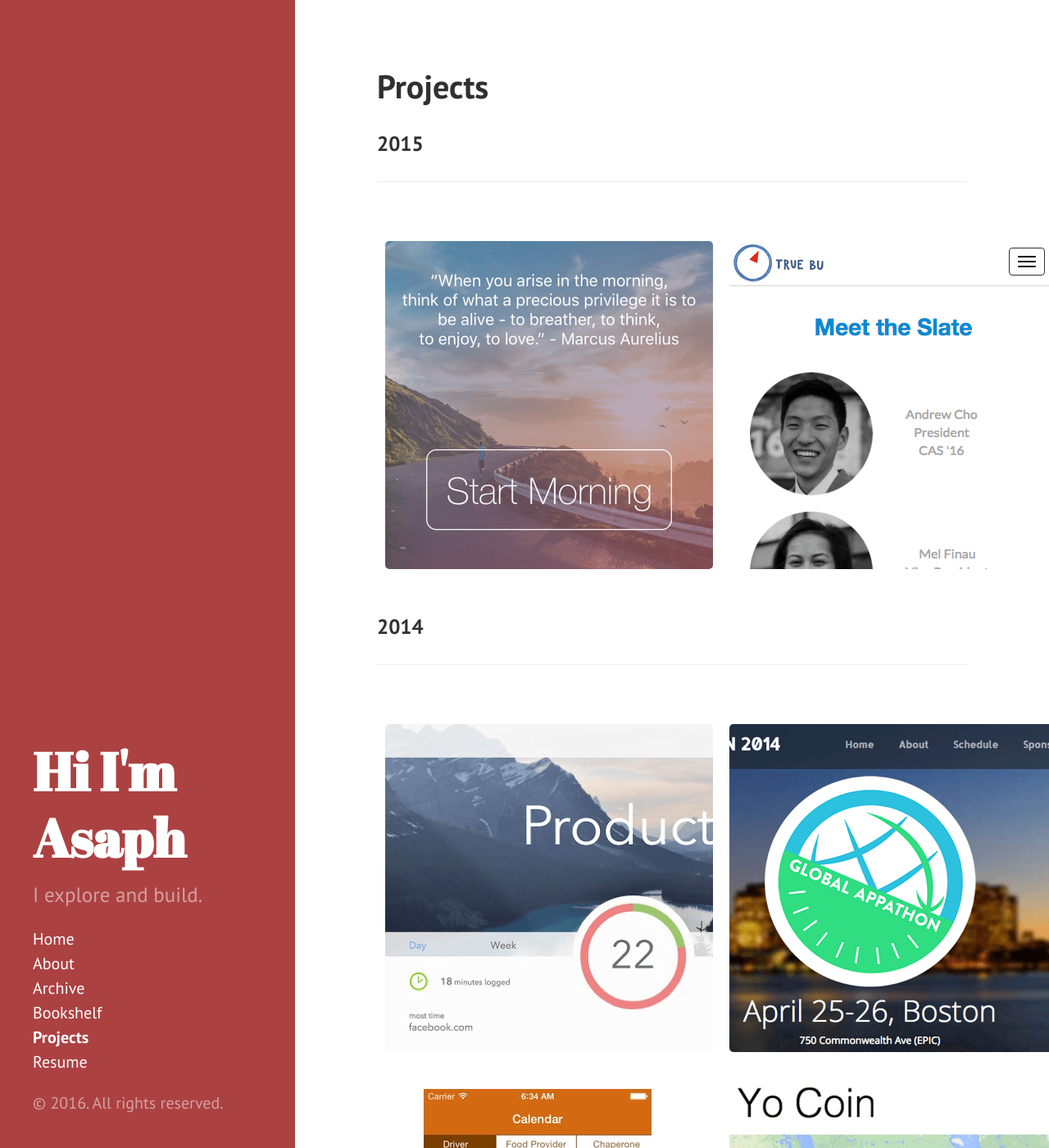
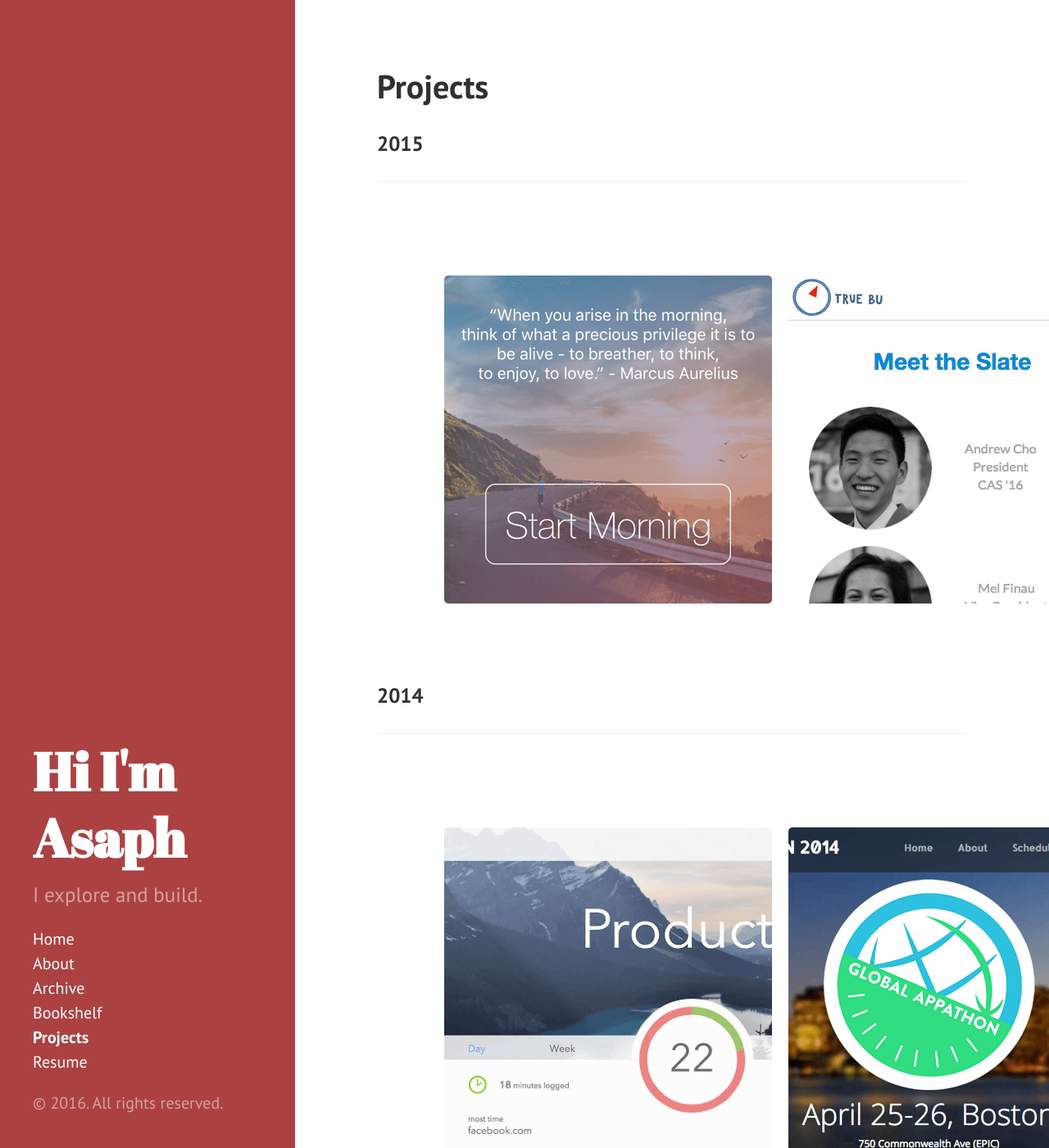
Before and after one commit to asaphy/asaphy.github.io, a Jekyll site: the page built from projects.md, in a window 1280 px wide and 1400 px high. Shown: the whole window at 82% size. Built offline with Jekyll 4.4.1, drawn with Linux system fonts in a browser that asks for light colours.

```diff
--- a/public/css/hyde.css
+++ b/public/css/hyde.css
@@ -253,6 +253,7 @@ a.sidebar-nav-item:focus {
 /*Asaph's Additions*/
 table {
   margin-bottom: 1rem;
+  margin: 10%;
   width: 100%;
   font-size: 85%;
   border: 0px;
```
